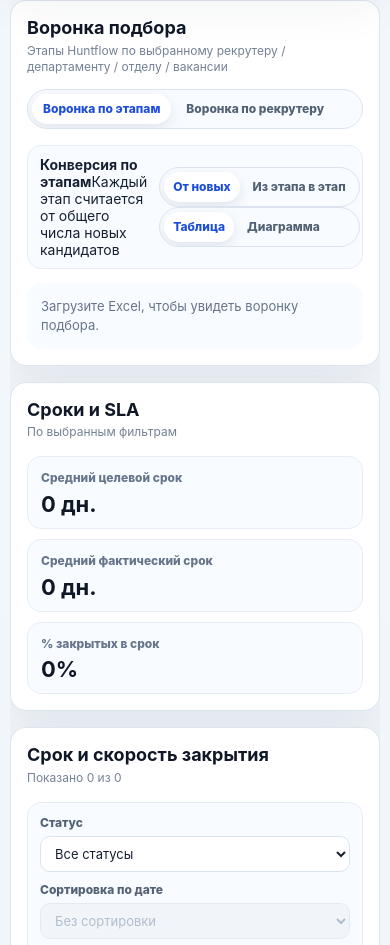
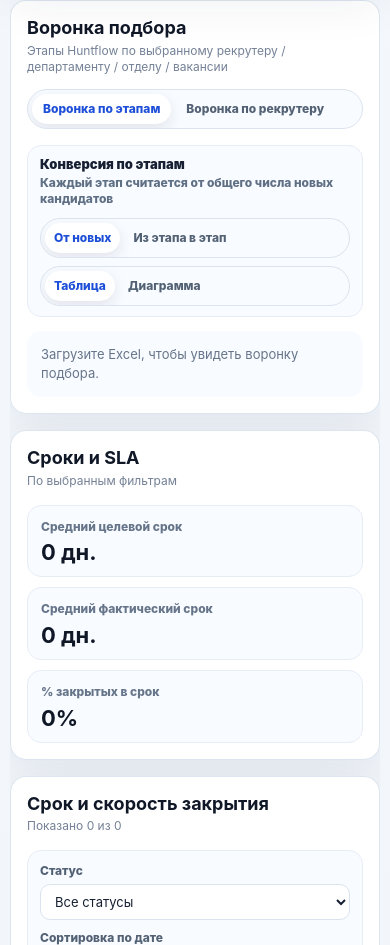
Before and after one commit to AN684-beep/hr-recruiting-analytics-dashboard, a React (Vite) app: page / in a window 390 px wide. Shown: the part 2291-3236 px from the top of the page. Built offline with nearby package versions, Linux system fonts and the light colour scheme.

Commit message:
Add stage-to-stage funnel conversion

```diff
--- a/src/styles.css
+++ b/src/styles.css
@@ -709,11 +709,31 @@ p {
   padding: 10px 12px;
 }
 
-.funnel-subtoolbar > span {
+.funnel-subtoolbar > div:first-child {
+  display: grid;
+  gap: 3px;
+  min-width: 0;
+}
+
+.funnel-subtoolbar strong {
+  color: #172033;
+  font-size: 13px;
+  font-weight: 900;
+  line-height: 1.25;
+}
+
+.funnel-subtoolbar span {
   color: #5f6f84;
   font-size: 12px;
   font-weight: 800;
   line-height: 1.3;
+}
+
+.funnel-toolbar-controls {
+  display: flex;
+  flex-wrap: wrap;
+  justify-content: flex-end;
+  gap: 8px;
 }
 
 .funnel-row {
@@ -762,6 +782,56 @@ p {
   border-radius: inherit;
   background: var(--color-blue);
   box-shadow: 0 0 18px rgba(59, 130, 246, 0.18);
+}
+
+.transition-cell {
+  display: grid;
+  gap: 4px;
+}
+
+.transition-cell strong {
+  color: #172033;
+  font-size: 13px;
+  line-height: 1.3;
+}
+
+.transition-cell small {
+  color: #748196;
+  font-size: 11px;
+  font-weight: 700;
+  line-height: 1.25;
+}
+
+.funnel-step-chart {
+  display: grid;
+  gap: 14px;
+}
+
+.funnel-step-row {
+  display: grid;
+  gap: 8px;
+}
+
+.funnel-step-label {
+  display: flex;
+  align-items: baseline;
+  justify-content: space-between;
+  gap: 12px;
+}
+
+.funnel-step-label strong {
+  color: #172033;
+  font-size: 13px;
+  font-weight: 900;
+  line-height: 1.35;
+}
+
+.funnel-step-label span {
+  flex: 0 0 auto;
+  color: #526174;
+  font-size: 12px;
+  font-weight: 800;
+  white-space: nowrap;
 }
 
 .funnel-table-wrap,
@@ -1731,6 +1801,21 @@ tbody tr.selected-row td {
     flex-direction: column;
   }
 
+  .funnel-subtoolbar,
+  .funnel-toolbar-controls,
+  .funnel-step-label {
+    align-items: stretch;
+    flex-direction: column;
+  }
+
+  .funnel-toolbar-controls {
+    justify-content: flex-start;
+  }
+
+  .funnel-step-label span {
+    white-space: normal;
+  }
+
   .kpi-card {
     min-height: auto;
   }
```
